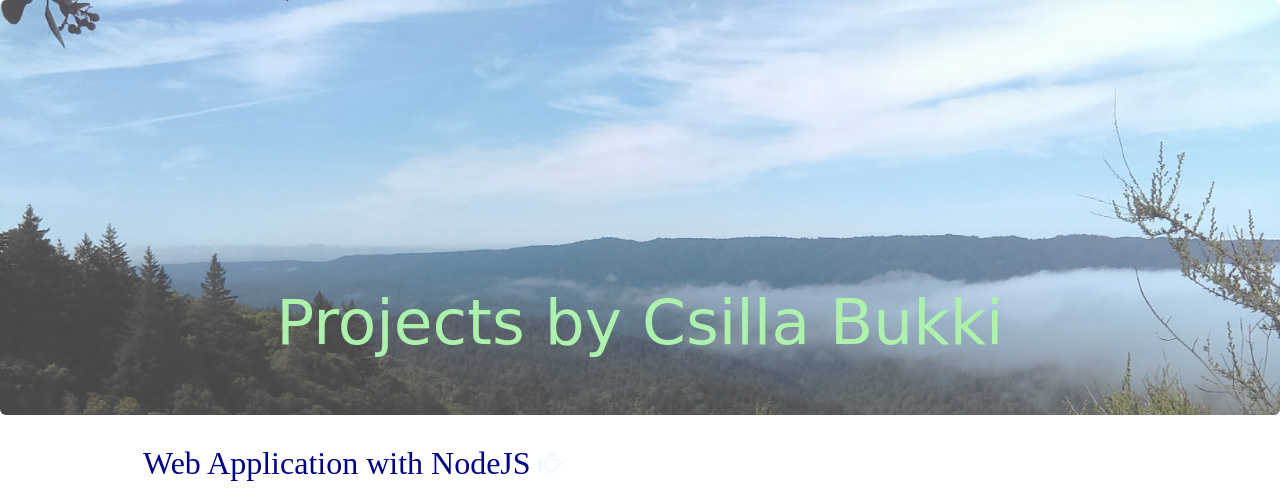
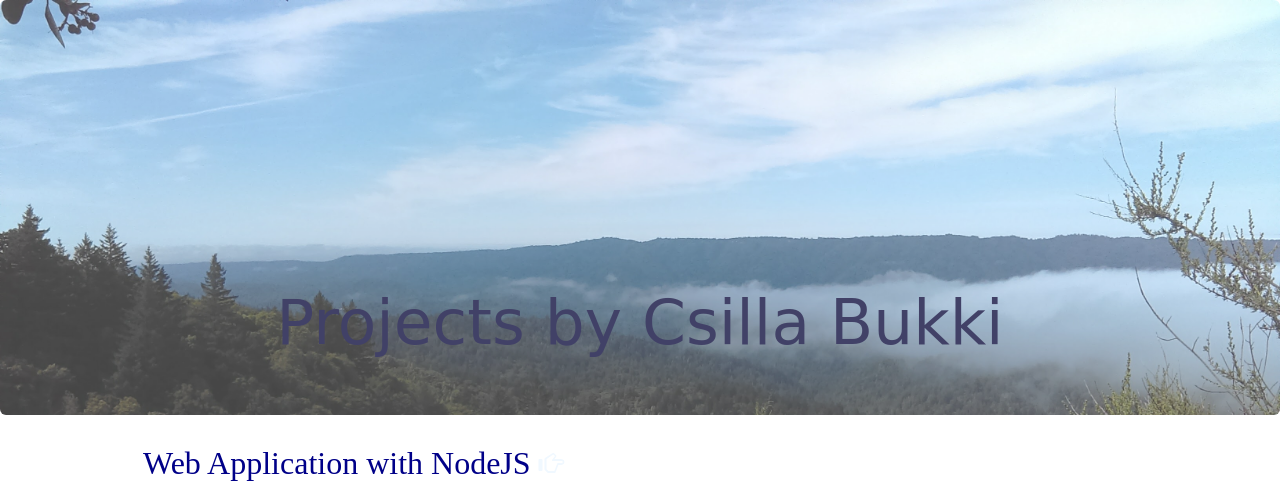
Before and after one commit to bukkicsilla/portfolio, a website: page index.html in a window 1280 px wide. Shown: the top 493 px of the page. Drawn offline with nearby package versions, Linux system fonts and the light colour scheme.

Commit message:
color portfolio

```diff
--- a/public/css/style.css
+++ b/public/css/style.css
@@ -52,6 +52,7 @@ a.ff:hover{
  background-repeat: no-repeat;
  opacity: 0.74;
  color: lightgreen;
+ color: #000033;
  font-family: cursive;
 }
 
```
